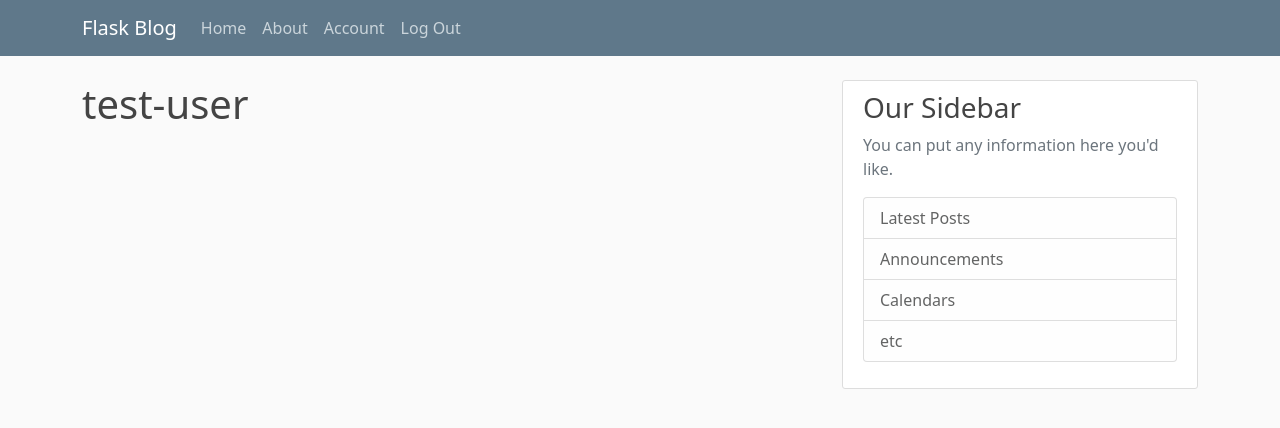
After one commit to mattfussell/flask-tutorial, a Flask app: page /account in a window 1280 px wide. The commit adds this page. Shown: the top 428 px of the page. Run offline with Flask 3, Linux system fonts and the light colour scheme; a user stored in the database is signed in.

Commit message:
login working
added user login functionality

```diff
--- a/flaskBlog/routes.py
+++ b/flaskBlog/routes.py
@@ -1,7 +1,8 @@
-from flask import render_template, url_for, flash, redirect
-from flaskBlog import app
+from flask import render_template, url_for, flash, redirect, request
+from flaskBlog import app, db, bcrypt
 from flaskBlog.models import Users, Post
 from flaskBlog.forms import RegistrationForm, LoginForm
+from flask_login import login_user, current_user, logout_user, login_required
 
 
 posts = [
@@ -32,20 +33,43 @@ def about():
 
 @app.route("/register", methods=['GET', 'POST'])
 def register():
+    if current_user.is_authenticated:
+        return redirect(url_for('home'))
     form = RegistrationForm()
     if form.validate_on_submit():
-        flash(f'Account created for {form.username.data}!', 'success')
-        return redirect( url_for('home'))
+        hashed_password = bcrypt.generate_password_hash(form.password.data).decode('utf-8')
+        user = Users(username=form.username.data, email=form.email.data, password=hashed_password)
+        db.session.add(user)
+        db.session.commit()
+        flash('Your account has been created! You can now log in.', 'success')
+        return redirect( url_for('login'))
     return render_template('register.html', title='Register', form=form)
 
 
 @app.route("/login", methods=['GET', 'POST'])
 def login():
+    if current_user.is_authenticated:
+        return redirect(url_for('home'))
     form = LoginForm()
     if form.validate_on_submit():
-       if form.email.data == 'admin@blog.com' and form.password.data == 'password':
-           flash(f'You have been logged in!', 'success')
-           return redirect(url_for('home'))
-       else:
-           flash('Login Unsuccessful. Plese check email and password.', 'danger')
+        user = Users.query.filter_by(email=form.email.data).first()
+        if user and bcrypt.check_password_hash(user.password, form.password.data):
+            login_user(user, remember=form.remember.data)
+            next_page = request.args.get('next')
+            return redirect(next_page) if next_page else redirect(url_for('home'))
+        else:
+            flash('Login Unsuccessful. Plese check email and password.', 'danger')
     return render_template('login.html', title='Login', form=form)
+
+
+@app.route("/logout")
+def logout():
+    logout_user()
+    return redirect(url_for('home'))
+
+
+
+@app.route("/account")
+@login_required
+def account():
+    return render_template('account.html', title='Account')
--- /dev/null
+++ b/flaskBlog/templates/account.html
@@ -0,0 +1,7 @@
+{% extends "layout.html" %}
+
+{% block content %}
+
+  <h1>{{ current_user.username }}</h1>
+
+{% endblock content %}
--- a/flaskBlog/templates/layout.html
+++ b/flaskBlog/templates/layout.html
@@ -47,8 +47,13 @@
           </div>
           <!-- Navbar Right Side -->
           <div class="navbar-nav">
-            <a class="nav-item nav-link" href="{{ url_for('login') }}">Login</a>
-            <a class="nav-item nav-link" href="{{ url_for('register') }}">Register</a>
+            {% if current_user.is_authenticated %}
+              <a class="nav-item nav-link" href="{{ url_for('account') }}">Account</a>
+              <a class="nav-item nav-link" href="{{ url_for('logout') }}">Log Out</a>
+            {% else %}
+              <a class="nav-item nav-link" href="{{ url_for('login') }}">Login</a>
+              <a class="nav-item nav-link" href="{{ url_for('register') }}">Register</a>
+            {% endif %}
           </div>
         </div>
       </div>
```
Also changed, not shown: flaskBlog/__init__.py (+9 -1 lines), flaskBlog/forms.py (+13 -1 lines), flaskBlog/models.py (+8 -2 lines), Readme.md, flaskBlog/site.db, 2 other files.
